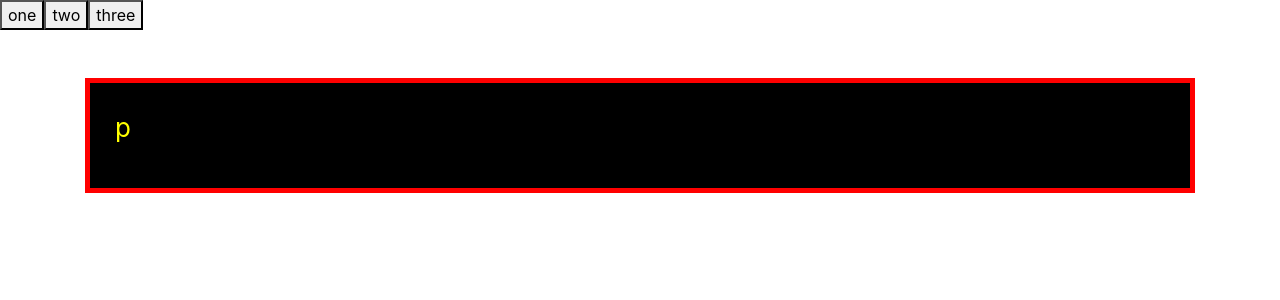
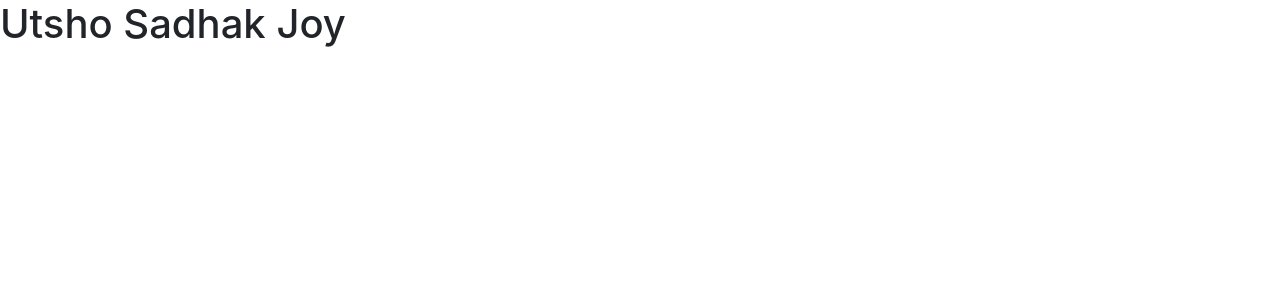
Before and after one commit to utsho-sadhak-joy/page-switching--react, a React (Create React App) app: page / in a window 1280 px wide. Shown: the top 300 px of the page. Built offline with nearby package versions, Linux system fonts and the light colour scheme.

Commit message:
make new environment for my next app

```diff
--- a/src/App.js
+++ b/src/App.js
@@ -1,25 +1,12 @@
-import React, {useState} from 'react';
-import Card from './components/Card';
-import Puja from './components/Puja';
-import {Container} from 'react-bootstrap'
+import React from 'react';
+import Home from './components/Home';
 
 
 
 function App() {
-  const[active, setActive] = useState("firstCard");
   return (
     <div className="App">
-      <nav>
-        <button onClick={()=> setActive("firstCard")}>one</button>
-        <button onClick={()=> setActive("secondCard")}>two</button>
-        <button onClick={()=> setActive("thirdCard")}>three</button>
-      </nav>
-      <Container>
-        {active === "firstCard" && <Card title="p" />}
-        {active === "secondCard" && <Card title="2" />}
-        {active === "thirdCard" && <Puja title="3" />}
-
-      </Container>
+      <Home />
 
     </div>
   );
--- a/src/components/CSS/Style.css
+++ /dev/null
@@ -1,8 +0,0 @@
-.Card {
-  font-size: 26px;
-  border: 5px solid red;
-  background-color: black;
-  color: yellow;
-  padding: 25px;
-  margin: 25px 0;
-}
--- a/src/components/Card.js
+++ /dev/null
@@ -1,13 +0,0 @@
-import React from 'react'
-import './CSS/Style.css';
-
-
-const Card = ({title}) => {
-    return (
-        <div className="Card mt-5">
-            <p>{title}</p>
-        </div>
-    )
-}
-
-export default Card
--- a/src/components/Home.js
+++ b/src/components/Home.js
@@ -1,36 +1,11 @@
-import React from 'react'
-import Sadia from './Sadia';
-import Puja from './Puja';
-import Sathy from './Sathy';
-import Button from 'react-bootstrap/Button';
-
-
-
-
-const  sexy = () => {
-    console.log("Babu Khaicho");
-}
-
-
-
+import React from 'react';
 
 
 
 const Home = () => {
     return (
-        <div style={{backgroundColor:"black",height:"350px"}}>
-            {/* <h1>Hi sexy</h1>s */}
-            {/* <Sadia />
-            <Puja /> */}
-
-               <Sadia />
-               <Puja />
-               <Sathy />
-
-            <Button className="btn btn-secondary ml-5 mt-5">Sadia</Button>
-            <Button className="btn btn-secondary ml-5 mt-5" onClick={sexy} >Puja</Button>
-            {/* <button onClick={this.handleClick()}>Click Me</button> */}
-            {/* onClick='window.alert("I wanna fuck you!") */}
+        <div>
+            <h1>Utsho Sadhak Joy</h1>
         </div>
     )
 }
--- a/src/components/Puja.js
+++ /dev/null
@@ -1,11 +0,0 @@
-import React from 'react'
-
-const Puja = () => {
-    return (
-        <div style={{backgroundColor:"blue"}}>
-            <h1>My name is puja</h1>
-        </div>
-    )
-}
-
-export default Puja
```
Also changed, not shown: src/components/Sadia.js (deleted, +0 -11 lines), src/components/Sathy.js (deleted, +0 -11 lines).
